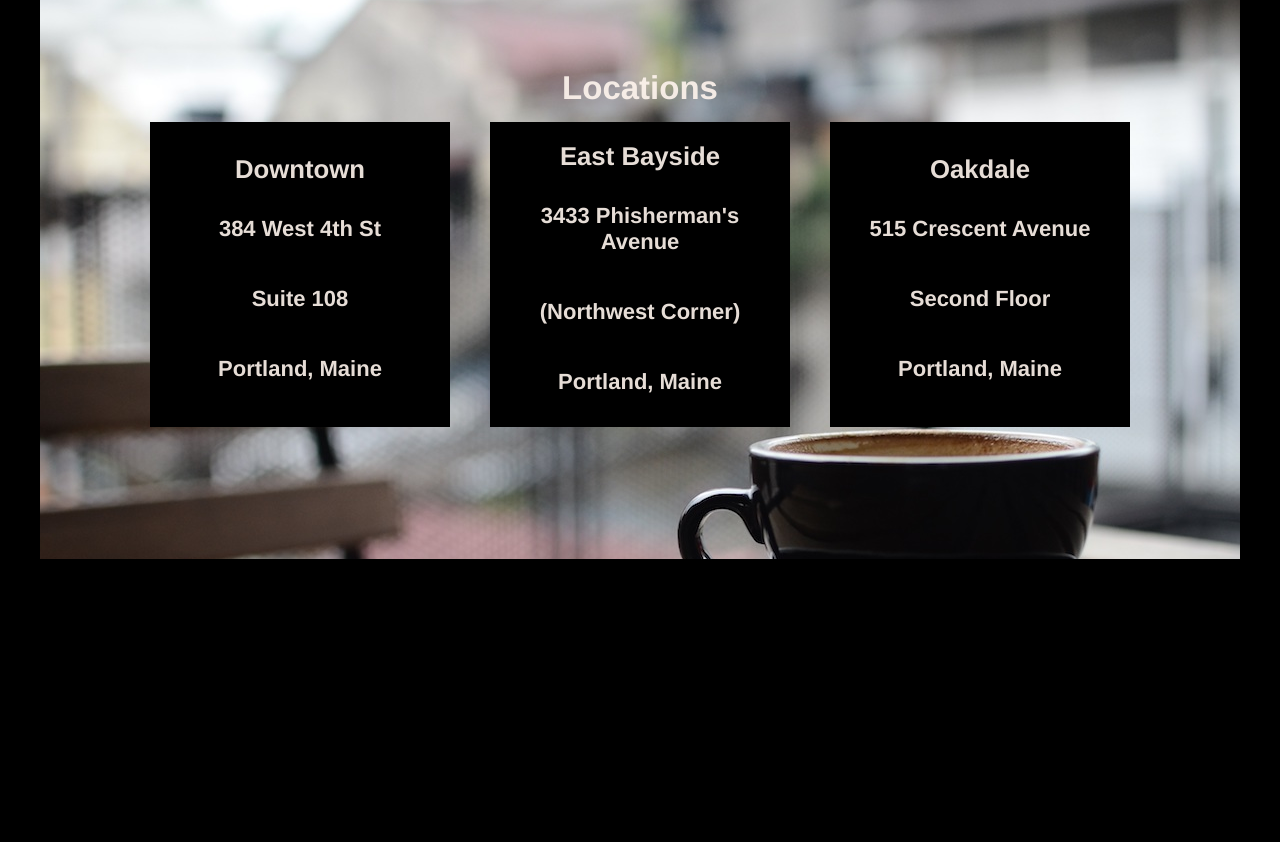
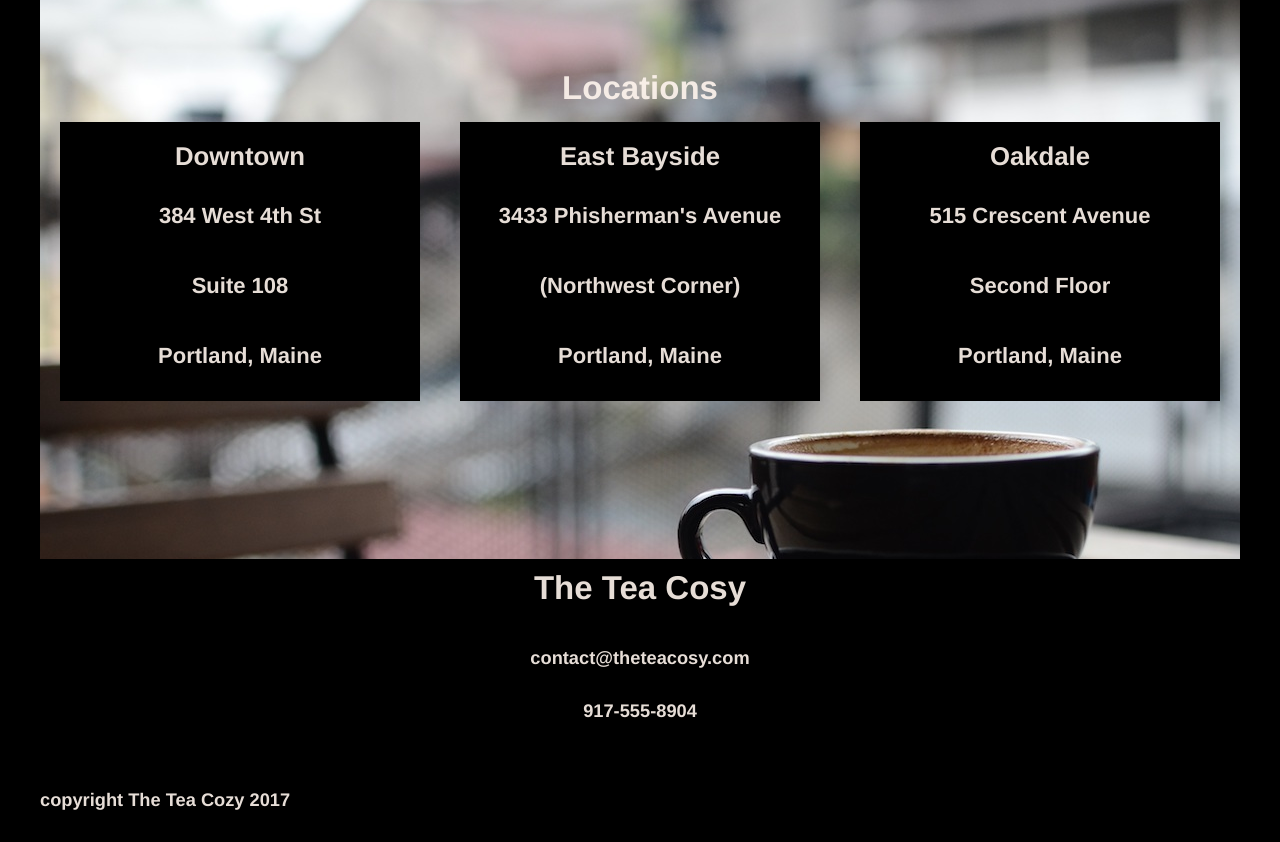
Before and after one commit to Yatesn61/teacosy, a plain HTML site: page index.html in a window 1280 px wide. Shown: the part 1620-2462 px from the top of the page. Before the commit the page ends 2179 px from the top, so only its background shows below. Drawn offline with Linux system fonts and the light colour scheme.

Commit message:
add contact and footer

```diff
--- a/index.html
+++ b/index.html
@@ -18,10 +18,10 @@
     <!--Master content container-->
     <div class="master">
     <!--Mission content-->
-    <div id="mission" class="flex-container">
-      <div class="mission content">
-      <h2>Our Mission</h2>
-      <h4>Handpicked, Artisanally Curated, Free Range, Sustainable, Small Batch, Fair Trade, Organic Tea</h4>
+      <div id="mission" class="flex-container">
+        <div class="mission content">
+        <h2>Our Mission</h2>
+        <h4>Handpicked, Artisanally Curated, Free Range, Sustainable, Small Batch, Fair Trade, Organic Tea</h4>
       </div>
     </div>
     <!--Store content-->
@@ -61,7 +61,7 @@
           <p>Suite 108</p>
           <p>Portland, Maine</p>
        </div>
-        <div class="location">
+       <div class="location">
           <h3>East Bayside</h3>
           <p>3433 Phisherman's Avenue</p>
           <p>(Northwest Corner)</p>
@@ -75,5 +75,14 @@
         </div>
       </div>
     </div>
+    <!--Contact and Footer-->
+    <div id="contact">
+     <h2>The Tea Cosy</h2>
+     <h5>contact@theteacosy.com</h5>
+     <h5>917-555-8904</h5>
+    </div>
+    <footer>
+      <h5>copyright The Tea Cozy 2017</h5>
+    </footer>
   </body>
 </html>
--- a/resources/css/style.css
+++ b/resources/css/style.css
@@ -90,8 +90,8 @@ h2, h3, h4 {
 /* locations*/
 
 .location {
-  flex-basis: 280px;
   display: flex;
+  flex: 280px;
   flex-direction: column;
   margin: 5px 20px;
   padding: 10px;
@@ -108,3 +108,17 @@ p {
   color: seashell;
   opacity: 0.9;
 }
+
+/* contact and footer */
+
+#contact {
+  height: 200px;
+}
+h5 {
+  color: seashell;
+  opacity:0.9;
+  font-weight: bold;
+}
+footer {
+  text-align: left;
+}
```
